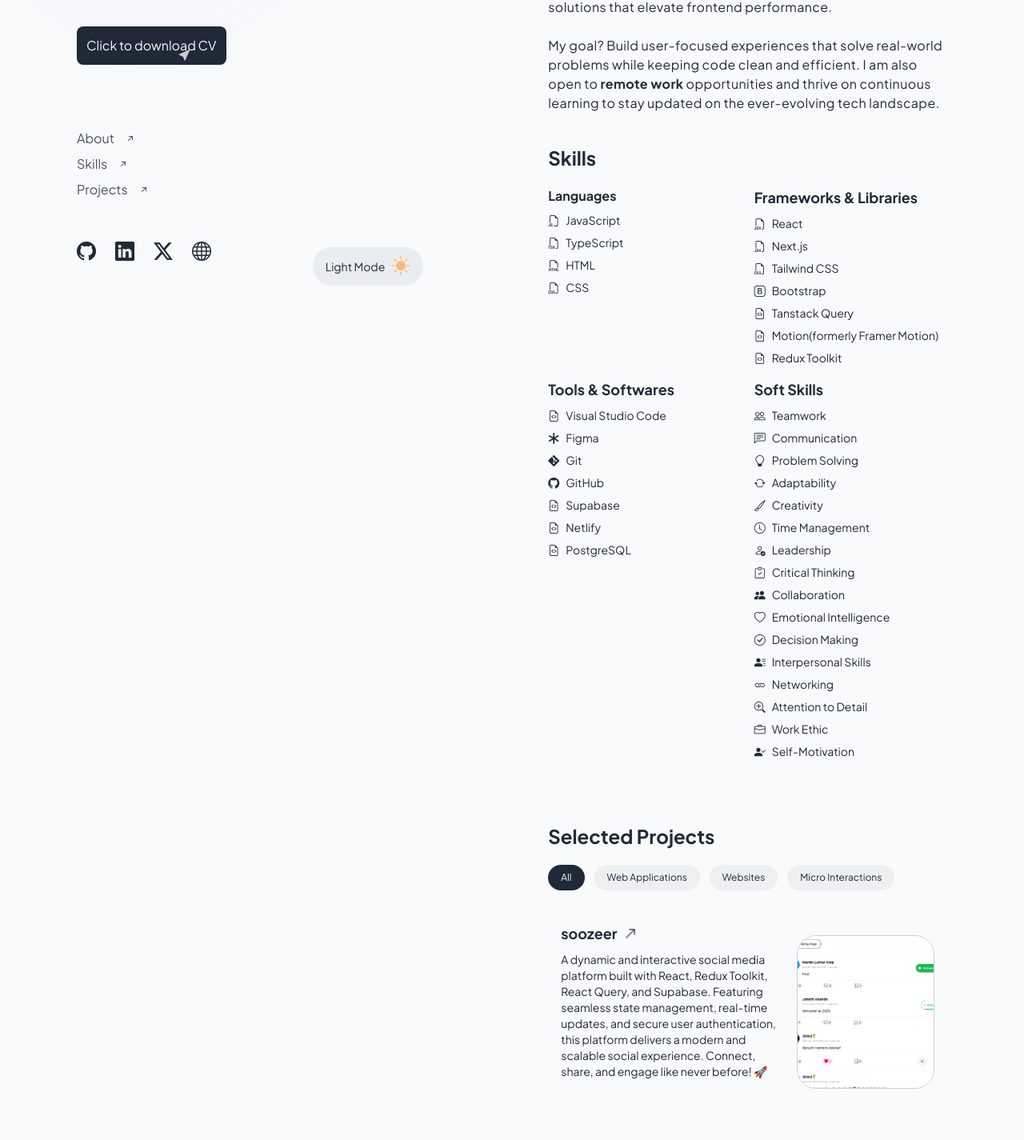
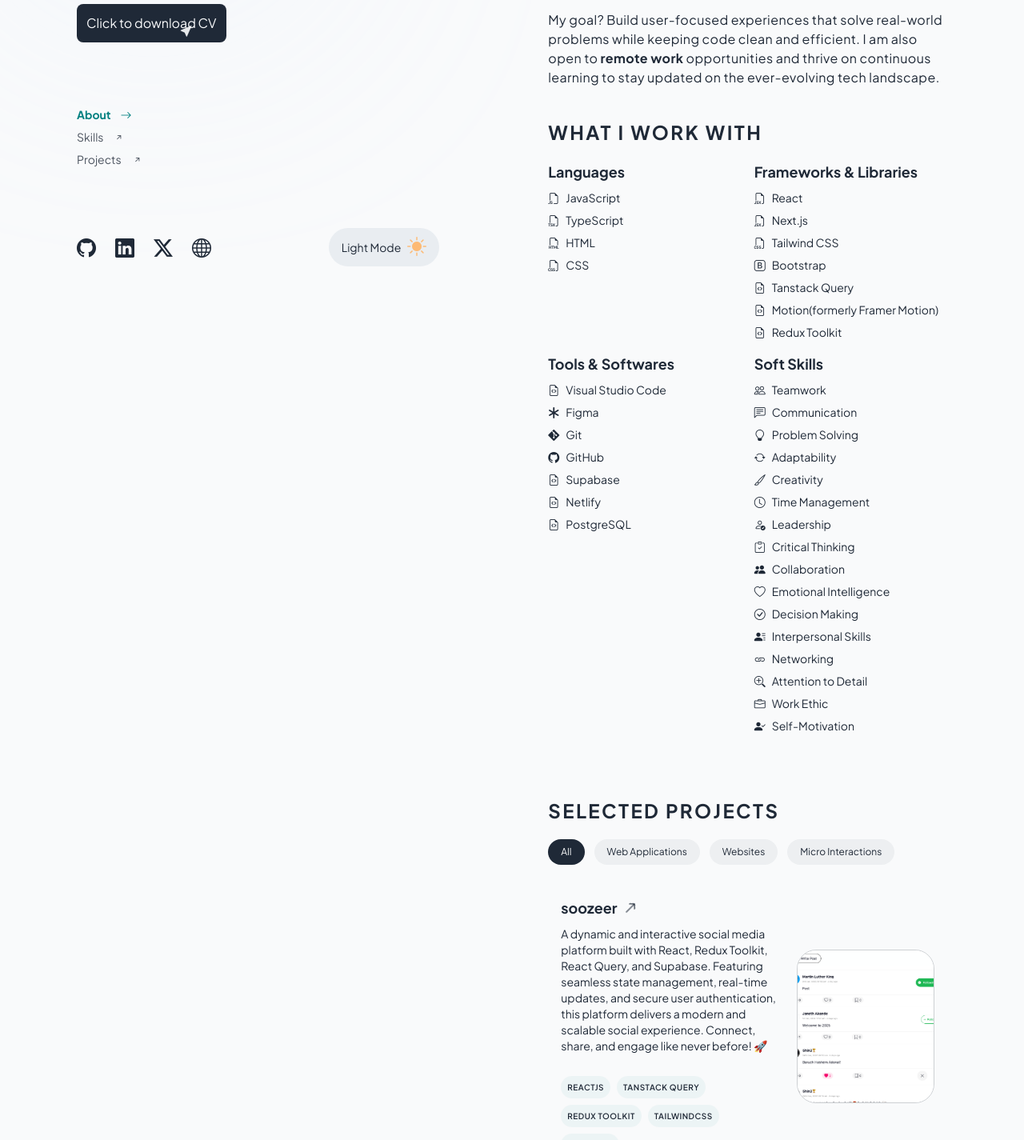
Before and after one commit to AkhatorEnosa/my_portfolio, a React (Vite) app: page /#about in a window 1280 px wide. Shown: the part 371-1796 px from the top of the page at 80% size. Built offline with nearby package versions, Linux system fonts and the light colour scheme.

Commit message:
Section sync with nav links

```diff
--- a/src/components/NavLink.tsx
+++ b/src/components/NavLink.tsx
@@ -1,11 +1,21 @@
+import { useContext } from "react";
+import { AppContext } from "../context/AppContext";
+
 interface NavLinkProps {
   url: string;
   title: string;
 }
 
 const NavLink = ({url, title}: NavLinkProps) => {
+  const { selectedSection, setSelectedSection } = useContext(AppContext)
   return (
-    <a href={url} className="group relative w-fit h-fit flex justify-center items-center gap-3 hover:text-[#008080] dark:text-[#f9fafb]/60 dark:hover:text-[#f9fafb] opacity-80 hover:opacity-100 hover:font-medium hover:tracking-wider transition-all duration-300">{title} <i className="bi bi-arrow-right-short -rotate-45 group-hover:rotate-0 transition-all duration-300"></i></a>
+    <a href={url}
+      className={`group relative w-fit h-fit flex justify-center items-center gap-3 capitalize text-sm ${selectedSection === title ? "font-bold text-[#008080] dark:text-[#f9fafb]" : "hover:text-[#008080] dark:text-[#f9fafb]/60 dark:hover:text-[#f9fafb] hover:font-bold opacity-80 hover:opacity-100"}  transition-all duration-150`}
+      onClick={() => {
+        setSelectedSection(title);
+        localStorage.setItem('section', title)
+      }}
+    >{title} <i className={`bi -rotate-45 ${selectedSection !== title ? "group-hover:rotate-0 bi-arrow-right-short" : "rotate-0 bi-arrow-right"} transition-all duration-150`}></i></a>
   )
 }
 
--- a/src/components/ProjectCard.tsx
+++ b/src/components/ProjectCard.tsx
@@ -18,11 +18,11 @@ const ProjectCard = ({ title, desc, tech, url, imgSrc }: ProjectCardProps) => {
       viewport={{ amount: 0.2 }}
       href={url} target="_blank" className="group text-sm hover:bg-[#1f2937]/5 dark:hover:bg-[#f9fafb]/5 dark:text-[#f9fafb] rounded-lg p-4 transition-all duration-300 flex flex-col gap-2">
         <div className="grid grid-cols-5 justify-between items-center gap-6">
-            <div className="col-span-3 flex flex-col gap-2">
+            <div className="col-span-3 h-full flex flex-col gap-2">
                 <h2 className="w-full flex gap-2 text-lg font-bold group-hover:text-[#008080] group-hover:dark:text-inherit">{title} <i className="bi bi-arrow-right -rotate-45 group-hover:rotate-0 transition-all duration-300"></i></h2>
                 <p className="text-sm">{desc}</p>
                 {/* <hr className="text-[#1f2937]/20"/> */}
-                <div className="w-full flex gap-2 mt-5 text-sm font-semibold flex-wrap">
+                <div className="w-full flex gap-2 mt-5 text-[10px] font-semibold uppercase tracking-wider flex-wrap">
                     {/* {tech.map((x: string) => (x + " • "))} */}
                     {tech.map((x: string, index: number) => (
                         <p key={index} className="px-2 py-1 bg-[#008080]/5 dark:bg-[#008080]/30 rounded-2xl">{x}</p>
--- a/src/constants/frameworks.ts
+++ b/src/constants/frameworks.ts
@@ -42,5 +42,3 @@ export const FRAMEWORKS = [
         description: "The official, opinionated, batteries-included toolset for efficient Redux development",
     }
 ];
-export const FRAMEWORKS_TITLE = "Frameworks & Libraries";
-export const FRAMEWORKS_DESCRIPTION = "I have experience with a variety of frameworks and libraries, including React, Next.js, Tailwind CSS, Bootstrap, Tanstack Query, Framer Motion, and Redux Toolkit. I am always eager to learn new technologies and improve my skills.";
--- /dev/null
+++ b/src/constants/navlinks.ts
@@ -0,0 +1 @@
+export const NAVLINKS = ["about", "skills", "projects"]
--- a/src/constants/projects.ts
+++ b/src/constants/projects.ts
@@ -23,7 +23,7 @@ export const PROJECTS = [
         title: "soozeer",
         image: soozeer,
         description: "A dynamic and interactive social media platform built with React, Redux Toolkit, React Query, and Supabase. Featuring seamless state management, real-time updates, and secure user authentication, this platform delivers a modern and scalable social experience. Connect, share, and engage like never before! 🚀",
-        tags: ["ReactJS", "Tanstack Query", "Redux Toolkit", "TailwindCSS", "Supabase"],
+        tag: ["ReactJS", "Tanstack Query", "Redux Toolkit", "TailwindCSS", "Supabase"],
         url: "https://soozeer.netlify.app/",
         group: "web applications"
     },
@@ -32,7 +32,7 @@ export const PROJECTS = [
         title: "kickrs",
         image: Kickrs,
         description: "A sleek and responsive product page designed to showcase items with detailed descriptions, and high-quality images. Built to enhance the shopping experience, it ensures seamless navigation and quick purchasing decisions.",
-        tags: ["ReactJS", "TailwindCSS"],
+        tag: ["ReactJS", "TailwindCSS"],
         url: "https://kickrs.netlify.app/",
         group: "micro interactions"
     },
@@ -41,7 +41,7 @@ export const PROJECTS = [
         title: "mynoet",
         image: myNoet,
         description: "myNoet is an application meticulously crafted to mirror the spirit of Google Keep, thoughtfully designed to provide users with a swift and seamless platform for capturing their ideas and thoughts with exceptional ease and efficiency, unencumbered by unnecessary complexities.",
-        tags: ["ReactJS", "Tanstack Query", "Redux Toolkit", "TailwindCSS", "Supabase"],
+        tag: ["ReactJS", "Tanstack Query", "Redux Toolkit", "TailwindCSS", "Supabase"],
         url: "https://mynoet.netlify.app/",
         group: "web applications"
     },
@@ -50,7 +50,7 @@ export const PROJECTS = [
         title: "moovees",
         image: moovees,
         description: "A platform built with ReactJS that integrates TMDB's API to display movie details, trailers, ratings, and recommendations. Designed for ease of use, it offers a clean and efficient way to explore films.",
-        tags: ["ReactJS", "TailwindCSS", "Appwrite"],
+        tag: ["ReactJS", "TailwindCSS", "Appwrite"],
         url: "https://moovees.netlify.app/",
         group: "websites"
     },
@@ -59,7 +59,7 @@ export const PROJECTS = [
       title: "dotaska",
       image: doTaska,
       description: "A task management application that allows users to create, edit, and delete tasks. Built with ReactJS, it provides a clean interface and efficient navigation.",
-      tags: ["ReactJS", "TypeScript", "TailwindCSS", "Motion"],
+      tag: ["ReactJS", "TypeScript", "TailwindCSS", "Motion"],
       url: "https://dotaska.netlify.app/",
       group: "web applications"
     },
@@ -68,7 +68,7 @@ export const PROJECTS = [
       title: "foodsco",
       image: foodsco,
       description: "This is a website that could be scaled for delivering fresh, high-quality ingredients and delicious dishes to your doorstep. From classic favorites to exciting new flavors, our culinary experts ensure every meal meets the highest standards of taste and quality with unmatched convenience.",
-      tags: ["ReactJS", "TailwindCSS"],
+      tag: ["ReactJS", "TailwindCSS"],
       url: "https://foodsc.netlify.app/",
       group: "websites"
     },
@@ -77,7 +77,7 @@ export const PROJECTS = [
         title: "lokateur",
         image: Lokateur,
         description: "A web application is a geolocation tool that converts IP addresses into detailed location data, including city, country, time zone, and currency. Built with precision and user-friendliness in mind, it provides accurate and instant results for developers, businesses, and curious users alike.",
-        tags: ["ReactJS", "TailwindCSS", "API"],
+        tag: ["ReactJS", "TailwindCSS", "API"],
         url: "https://lokateur.netlify.app/",
         group: "web applications"
     },
@@ -86,7 +86,7 @@ export const PROJECTS = [
         title: "space tour travel",
         image: space,
         description: "This is a space tourism website offering suborbital flights, orbital adventures, and lunar voyages with top providers like SpaceX and Virgin Galactic. Experience weightlessness, Earth’s curvature, and cosmic wonders with safe, curated packages for thrill-seekers. Book your stellar journey today.",
-        tags: ["html", "CSS", "javascript"],
+        tag: ["html", "CSS", "javascript"],
         url: "https://spacetourtravel.netlify.app/",
         group: "websites"
     },
@@ -95,7 +95,7 @@ export const PROJECTS = [
         title: "unscramble",
         image: Unscramble,
         description: "A fun and interactive word game where players unscramble letters to form words. Built with ReactJS, it offers a clean interface and engaging gameplay.",
-        tags: ["ReactJS", "CSS", "API"],
+        tag: ["ReactJS", "CSS", "API"],
         url: "https://akhatorenosa.github.io/unscramble-game/",
         group: "web applications"
     },
@@ -104,7 +104,7 @@ export const PROJECTS = [
         title: "bill splitter",
         image: splitter,
         description: "A user-friendly web application designed to simplify splitting bills between two or more people, including optional tip calculations. Built with HTML, CSS, and JavaScript, it offers a clean and intuitive interface for quick and accurate bill division.",
-        tags: ["Html", "CSS", "Javascript"],
+        tag: ["Html", "CSS", "Javascript"],
         url: "https://splitify.netlify.app/",
         group: "web applications"
     },
@@ -113,7 +113,7 @@ export const PROJECTS = [
         title: "genotype match checker",
         image: Genotype,
         description: "The idea that birthed this project is to assist couples in determining if their genotypes are compatible for their future children. Designed with simplicity and accuracy in mind, it provides quick insights to support informed family planning decisions.",
-        tags: ["Html", "CSS", "Javascript"],
+        tag: ["Html", "CSS", "Javascript"],
         url: "https://akhatorenosa.github.io/genotype_match_checker",
         group: "web applications"
     },
--- a/src/constants/tools.ts
+++ b/src/constants/tools.ts
@@ -42,5 +42,3 @@ export const TOOL_LIST = [
         description: "An open-source relational database management system",
     }
 ];
-export const TOOL_LIST_TITLE = "Tools & Software";
-export const TOOL_LIST_DESCRIPTION = "I have experience with a variety of tools and software, including Visual Studio Code, Figma, Postman, Git, GitHub, Supabase, Netlify, and PostgreSQL. I am always eager to learn new technologies and improve my skills.";
--- a/src/context/AppContext.tsx
+++ b/src/context/AppContext.tsx
@@ -3,16 +3,16 @@ import { createContext, ReactNode, useEffect, useState } from 'react'
 export const AppContext = createContext<{
   theme: string;
   setTheme: React.Dispatch<React.SetStateAction<string>>;
-  revealAll: boolean;
-  setRevealAll: React.Dispatch<React.SetStateAction<boolean>>;
+  selectedSection: string;
+  setSelectedSection: React.Dispatch<React.SetStateAction<string>>;
   groupBy: string;
   setGroupBy: React.Dispatch<React.SetStateAction<string>>;
   themeHandler: () => void
 }>({
   theme: 'light',
   setTheme: () => {},
-  revealAll: false,
-  setRevealAll: () => {},
+  selectedSection: 'about',
+  setSelectedSection: () => {},
   groupBy: 'all',
   setGroupBy: () => {},
   themeHandler: () => {},
@@ -22,7 +22,7 @@ export const AppContext = createContext<{
 
 export function AppProvider({ children } : { children: ReactNode }) {
     const [theme, setTheme] = useState(localStorage.getItem('theme') || 'light')
-    const [revealAll, setRevealAll] = useState(false)
+    const [selectedSection, setSelectedSection] = useState(localStorage.getItem('section') || "about")
     const [groupBy, setGroupBy] = useState("all")
 
     const themeHandler = () => {
@@ -35,17 +35,22 @@ export function AppProvider({ children } : { children: ReactNode }) {
     useEffect(() => {
       const savedTheme = localStorage.getItem('theme');
       const systemPrefersDark = window.matchMedia('(prefers-color-scheme: dark)').matches;
+      localStorage.setItem('section', selectedSection)
 
       const initialTheme = savedTheme || (systemPrefersDark ? 'dark' : 'light');
       setTheme(initialTheme);
       document.documentElement.classList.toggle('dark', initialTheme === 'dark');
+
+      const originUrl = location.origin;
+      location.href = originUrl + "/#" + selectedSection
+      // console.log(newLocation)
     }
-    , [theme])
+    , [theme, selectedSection])
 
   return (
     <AppContext.Provider value={{
         theme, setTheme,
-        revealAll, setRevealAll,
+        selectedSection, setSelectedSection,
         groupBy, setGroupBy,
         themeHandler,
     }}>
--- a/src/sections/Left.tsx
+++ b/src/sections/Left.tsx
@@ -4,6 +4,7 @@ import cv from '../assets/osakhogba.pdf';
 import { motion } from "framer-motion"
 import { useContext } from "react";
 import { AppContext } from "../context/AppContext";
+import { NAVLINKS } from "../constants/navlinks";
 
 const Left = () => {
   const context = useContext(AppContext);
@@ -37,7 +38,7 @@ const Left = () => {
               initial={{ opacity: 0, y: -50 }}
               animate={{ opacity: 1, y: 0 }}
               transition={{ duration: 0.5, delay: 0.8 }}
-            className="w-[60%] text-sm lg:text-lg mt-2 dark:text-[#f9fafb]/70">Code + design → flawless interfaces. Turning ideas into interactive reality.</motion.p>
+            className="w-[60%] lg:w-full text-sm lg:text-lg mt-2 dark:text-[#f9fafb]/70">Code + design → flawless interfaces. Turning ideas into interactive reality.</motion.p>
 
             <motion.div
               initial={{ opacity: 0, y: -50 }}
@@ -61,9 +62,11 @@ const Left = () => {
         className="w-full flex flex-col mt-10">
           {/* nav links */}
           <div className="relative hidden lg:flex lg:flex-col mt-10 gap-2 z-40">
-            <NavLink url="#about" title="About"/>
-            <NavLink url="#skills" title="Skills"/>
-            <NavLink url="#projects" title="Projects"/>
+            {
+              NAVLINKS.map((navlink, index) => (
+                <NavLink key={index+navlink} url={`#${navlink}`} title={navlink}/>
+              ))
+            }
           </div>
         </motion.div>
       </div>
@@ -81,10 +84,14 @@ const Left = () => {
           <SocialLink url="https://soozeer.netlify.app/#/aefea77c-748a-4850-bc28-5bc45f74a7ce" title="Soozeer" icon="bi-globe"/>
         </div>
 
-        <div className="fixed right-5 top-5 lg:relative w-fit flex bg-[#e9edf1] dark:bg-[#2a3b52] dark:text-[#f9fafb]/60 dark:hover:text-[#f9fafb] hover:font-semibold border-8 border-[#f9fafb] dark:border-none lg:border-none py-2 px-4 rounded-full cursor-pointer overflow-hidden z-40 duration-300 transition-all" aria-label={theme === 'dark' ? 'Switch to light mode' : 'Switch to dark mode'} onClick={() => themeHandler()}>
+        <motion.div
+          initial={{ opacity: 0 }}
+          animate={{ opacity: 1 }}
+          transition={{ duration: 0.5, delay: 2.5}}
+          className="fixed right-5 top-5 lg:relative lg:right-0 lg:top-0 w-fit flex bg-[#e9edf1] dark:bg-[#2a3b52] dark:text-[#f9fafb]/60 dark:hover:text-[#f9fafb] hover:font-semibold border-8 border-[#f9fafb] dark:border-none lg:border-none py-2 px-4 rounded-full cursor-pointer overflow-hidden z-40 duration-150 transition-all" aria-label={theme === 'dark' ? 'Switch to light mode' : 'Switch to dark mode'} onClick={() => themeHandler()}>
           <p className={`w-fit text-sm flex justify-center items-center gap-2 ${theme === 'dark' ? "-translate-x-30 opacity-0" : "translate-x-0 opacity-100"} duration-150 transition-all`}>Light Mode<i className={`text-2xl bi bi-brightness-high-fill text-orange-300 ${theme !== 'dark' ? "rotate-180" : "rotate-0"} duration-150 transition-all`}></i></p>
           <p className={`absolute w-fit text-sm flex justify-center items-center gap-2 ${theme !== 'dark' ? "-translate-x-20 opacity-0" : "translate-x-0 opacity-100"} duration-150 transition-all`}>Dark Mode<i className={`text-xl bi bi-moon-fill text-yellow-200 ${theme === 'dark' ? "rotate-[360deg]" : "rotate-0"} duration-150 transition-all`}></i></p>
-        </div>
+        </motion.div>
       </motion.div>
     </section>
   )
--- a/src/sections/Right.tsx
+++ b/src/sections/Right.tsx
@@ -11,7 +11,7 @@ import { PROJECTS } from "../constants/projects";
 import ProjectCard from "../components/ProjectCard";
 
 const Right = () => {
-    const {revealAll, groupBy, setGroupBy} = useContext(AppContext);
+    const {groupBy, setGroupBy} = useContext(AppContext);
   return (
         <section id="about" className="mt-10 lg:mt-0 lg:w-[52%] lg:py-24 lg:px-12">
             <motion.div
@@ -24,7 +24,7 @@ const Right = () => {
                 initial={{ opacity: 0, y: -50 }}
                 animate={{ opacity: 1, y: 0 }}
                 transition={{ duration: 0.5, delay: 1.5 }}
-                className="text-2xl font-bold">About</motion.h1>
+                className="w-full text-2xl font-bold tracking-widest uppercase lg:hidden">About</motion.h1>
 
                 <motion.p
                     initial={{ opacity: 0 }}
@@ -42,16 +42,16 @@ const Right = () => {
                     initial={{ opacity: 0, y: -50 }}
                     animate={{ opacity: 1, y: 0 }}
                     transition={{ duration: 0.5, delay: 2.8 }}
-                className="text-2xl font-bold">Skills</motion.h1>
+                    className="w-full text-2xl font-bold tracking-widest uppercase">What I work with</motion.h1>
                 <div className="grid grid-cols-2 md:grid-cols-4 lg:grid-cols-2 gap-4 mt-5">
                     <motion.div
                         initial={{ opacity: 0, y: -50 }}
                         animate={{ opacity: 1, y: 0 }}
                         transition={{ duration: 0.5, delay: 3 }}
                     className="flex flex-col gap-2">
-                        <h2 className="text-lh font-bold">Languages</h2>
+                        <h2 className="text-lg font-bold">Languages</h2>
                         {LANGUAGES.map((x, index) => (
-                            <Skills url={x.url} name={x.name} icon={x.icon} index={index}/>
+                            <Skills key={index} url={x.url} name={x.name} icon={x.icon} index={index}/>
                         ))}
                     </motion.div>
                     <motion.div
@@ -62,7 +62,7 @@ const Right = () => {
                     >
                         <h2 className="text-lg font-bold">Frameworks & Libraries</h2>
                         {FRAMEWORKS.map((x, index) => (
-                            <Skills url={x.url} name={x.name} icon={x.icon} index={index} desc={x.description}/>
+                            <Skills key={index} url={x.url} name={x.name} icon={x.icon} index={index} desc={x.description}/>
                         ))}
                     </motion.div>
                     <motion.div
@@ -73,7 +73,7 @@ const Right = () => {
                     >
                         <h2 className="text-lg font-bold">Tools & Softwares</h2>
                         {TOOL_LIST.map((x, index) =>(
-                            <Skills url={x.url} name={x.name} icon={x.icon} index={index} desc={x.description}/>
+                            <Skills key={index} url={x.url} name={x.name} icon={x.icon} index={index} desc={x.description}/>
                         ))}
                     </motion.div>
                     <motion.div
@@ -84,7 +84,7 @@ const Right = () => {
                     >
                         <h2 className="text-lg font-bold">Soft Skills</h2>
                         {SOFT_SKILLS.map((x, index) => (
-                            <Skills url={x.url} name={x.name} icon={x.icon} index={index} desc={x.description}/>
+                            <Skills key={index} url={x.url} name={x.name} icon={x.icon} index={index} desc={x.description}/>
                         ))}
                     </motion.div>
                 </div>
@@ -96,7 +96,7 @@ const Right = () => {
                 transition={{ duration: 0.5, delay: 3.8 }}
                 id="projects" className="py-10"
             >
-                <h1 className="text-2xl font-bold">{revealAll ? "All Projects" : "Selected Projects"}</h1>
+                <h1 className="w-full text-2xl font-bold tracking-widest uppercase">Selected Projects</h1>
                 <div className="w-full flex flex-col gap-6 mt-5">
                     <div className="w-full flex gap-3 items-center">
                         {TABS.map((tab) => (
@@ -108,7 +108,7 @@ const Right = () => {
 
                     {
                         PROJECTS.map((project) => (
-                            (project.group === groupBy || groupBy === "all") && <ProjectCard title={project.title} imgSrc={project.image} tech={project.tag || []} url={project.url} desc={project.description}/>
+                            (project.group === groupBy || groupBy === "all") && <ProjectCard key={project.id} title={project.title} imgSrc={project.image} tech={project.tag || []} url={project.url} desc={project.description}/>
                         ))
                     }
                 </div>
```
